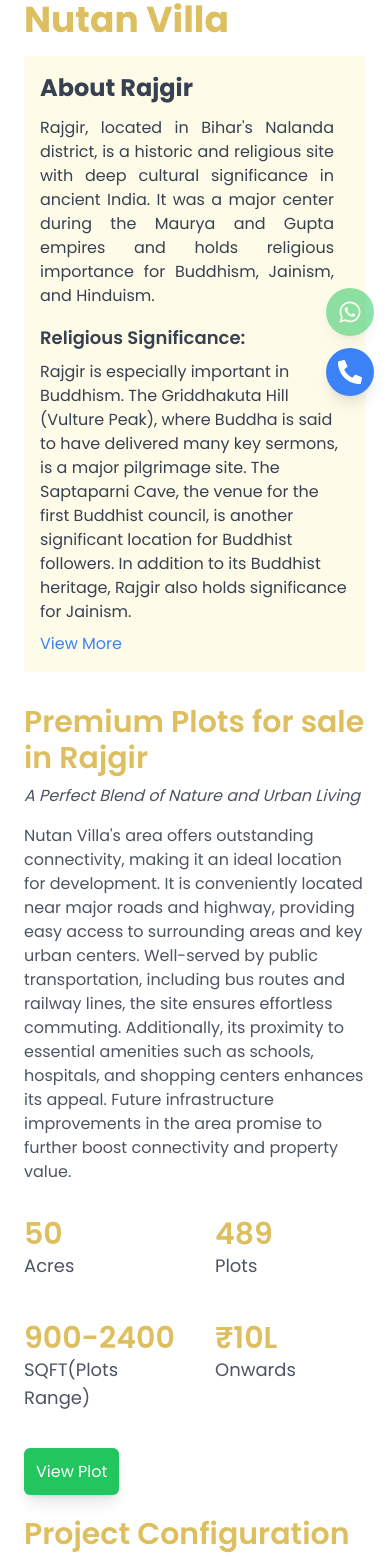
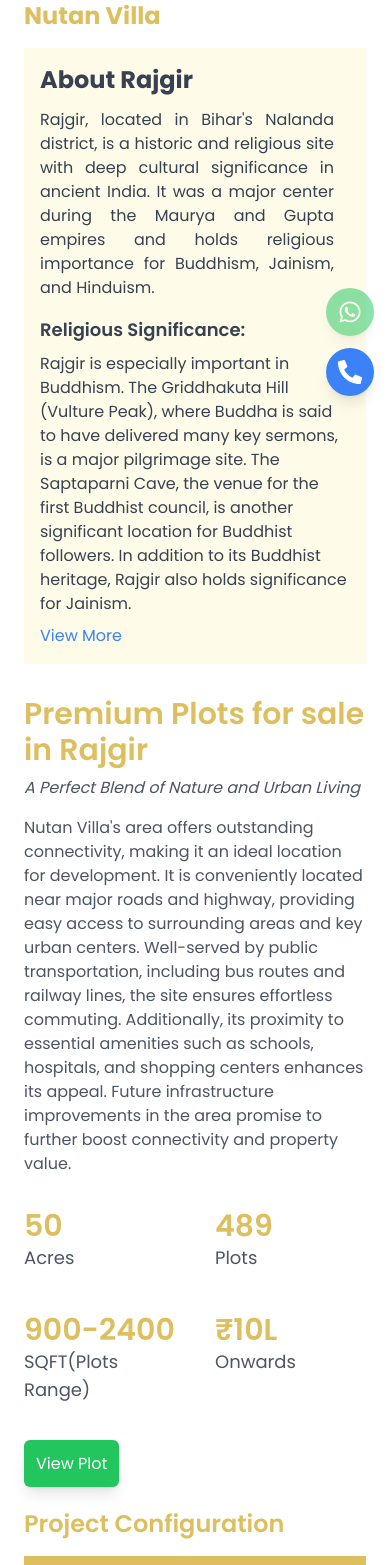
Before and after one commit to meaviishek/Nutan-Housing, a React (Vite) app in the folder Frontend/: page /projects/1 in a window 390 px wide. Shown: the part 432-1997 px from the top of the page. Built offline with nearby package versions, Linux system fonts and the light colour scheme.

Commit message:
first commit

```diff
--- a/Frontend/src/components/pages/Blogs.jsx
+++ b/Frontend/src/components/pages/Blogs.jsx
@@ -35,8 +35,8 @@ function Blogs() {
         alt="Header"
         className="object-cover w-full h-full"
       />
-      <div className="container mx-auto p-4 lg:mx-8 mt-10">
-        <h1 className="text-3xl font-semibold text-center text-primary mt-8 mb-8">Our Blog</h1>
+      <div className="container mx-auto p-4 lg:mx-8 ">
+        <h1 className="text-2xl lg:text-3xl font-semibold text-center text-primary mt-8 mb-8">Our Blog</h1>
 
         <div className="grid grid-cols-1 md:grid-cols-2 lg:grid-cols-3 gap-8">
           {blogPosts.map((blog) => (
--- a/Frontend/src/components/pages/ProjectDetails.jsx
+++ b/Frontend/src/components/pages/ProjectDetails.jsx
@@ -187,7 +187,7 @@ function ProjectDetails() {
     <img src={project.image} alt={project.title} className="w-full h-96 object-cover mb-8" />
     <div className='max-w-7xl mx-auto px-6'>
 
-    <h1 className="text-4xl font-bold mb-4 text-primary">{project.title}</h1>
+    <h1 className="text-2xl lg:text-3xl font-bold mb-4 text-primary">{project.title}</h1>
     <div className='bg-yellow-50 p-4'>
     <div
         className="text-lg text-gray-700 "
@@ -215,7 +215,7 @@ function ProjectDetails() {
       View Plot</Link>
 
     <div className="mt-8">
-      <h2 className="text-3xl font-semibold text-primary  mb-4 font-poppins">Project Configuration</h2>
+      <h2 className="text-2xl lg:text-3xl font-semibold text-primary  mb-4 font-poppins">Project Configuration</h2>
       <table className="w-full  text-center bg-white shadow-lg rounded-lg">
         <thead className="bg-primary text-white">
           <tr>
@@ -239,7 +239,7 @@ function ProjectDetails() {
 
 
     <div className="mb-8 mt-8">
-      <h3 className="text-3xl text-primary font-semibold mb-4">Amenities</h3>
+      <h3 className="text-2xl lg:text-3xl text-primary font-semibold mb-4">Amenities</h3>
       <div className="grid grid-cols-2 md:grid-cols-3 gap-4">
         {project.amenitiesimg.map((amenity, index) => (
             <div key={index} className="border p-4 rounded-lg shadow-md text-center hover:scale-105 transition-all duration-500">
@@ -250,7 +250,7 @@ function ProjectDetails() {
       </div>
     </div>
     <div className="max-w-7xl mx-auto py-12 px-2">
-      <h2 className="text-3xl font-semibold mb-8 text-primary ">Our Neighbours</h2>
+      <h2 className="text-2xl lg:text-3xl font-semibold mb-8 text-primary ">Our Neighbours</h2>
       <div className="grid grid-cols-2 sm:grid-cols-3 md:grid-cols-4 gap-4">
         {project.neighbours.map((neighbour, index) => (
           <div key={index} className="border p-4 rounded-lg shadow-md hover:scale-105 transition-all duration-500">
@@ -264,7 +264,7 @@ function ProjectDetails() {
 
 
     <div className=" py-12 ">
-      <h2 className="text-3xl text-primary font-semibold mb-8 ">Gallery</h2>
+      <h2 className="text-2xl lg:text-3xl text-primary font-semibold mb-8 ">Gallery</h2>
 
 
       <div className="grid grid-cols-1 sm:grid-cols-2 md:grid-cols-3 gap-6">
@@ -305,7 +305,7 @@ function ProjectDetails() {
 
 
     <div className="mb-8">
-      <h3 className="text-3xl font-semibold mb-4 text-primary">Location</h3>
+      <h3 className="text-2xl lg:text-3xl font-semibold mb-4 text-primary">Location</h3>
       <iframe
         src={project.mapLocation}
         width="100%"
```
